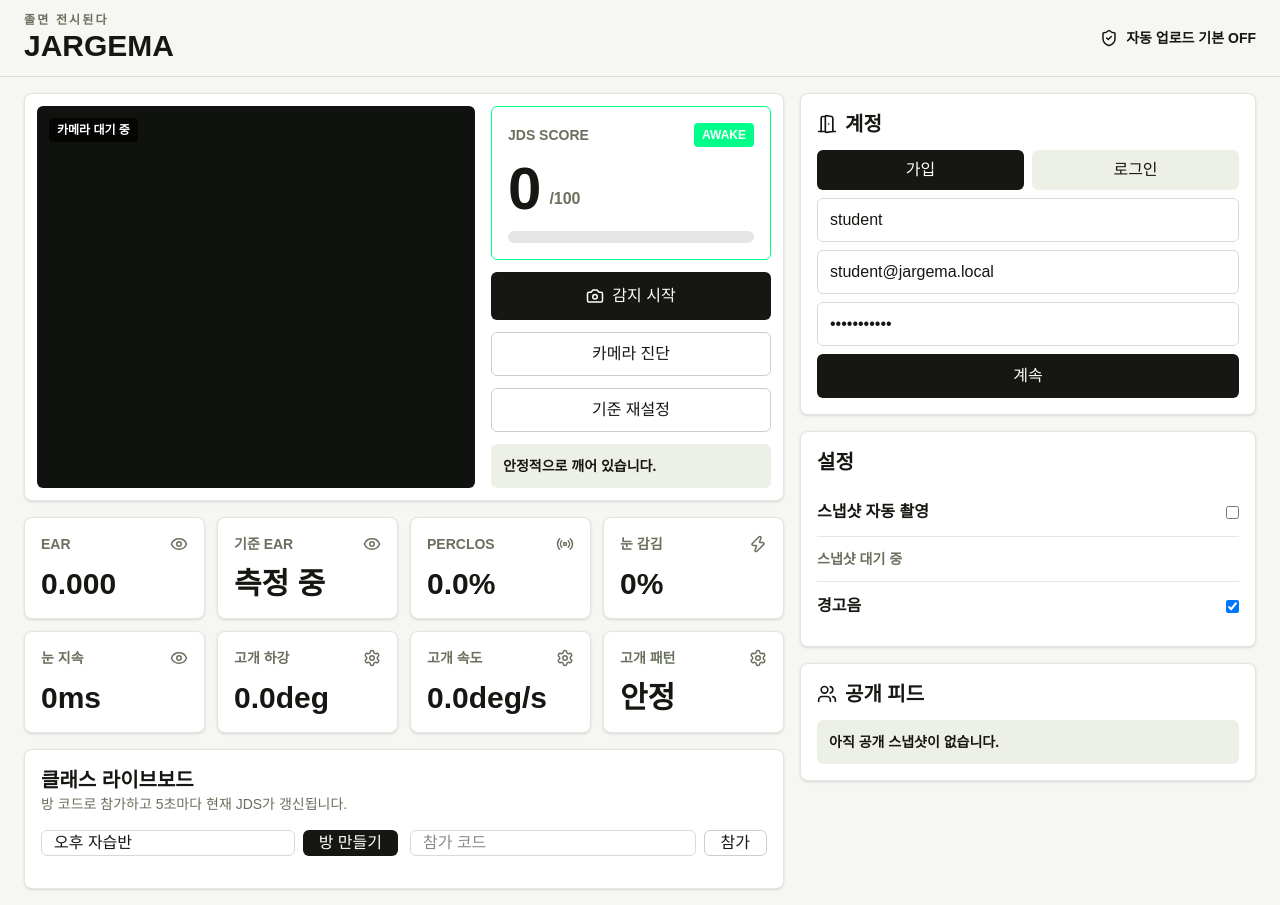
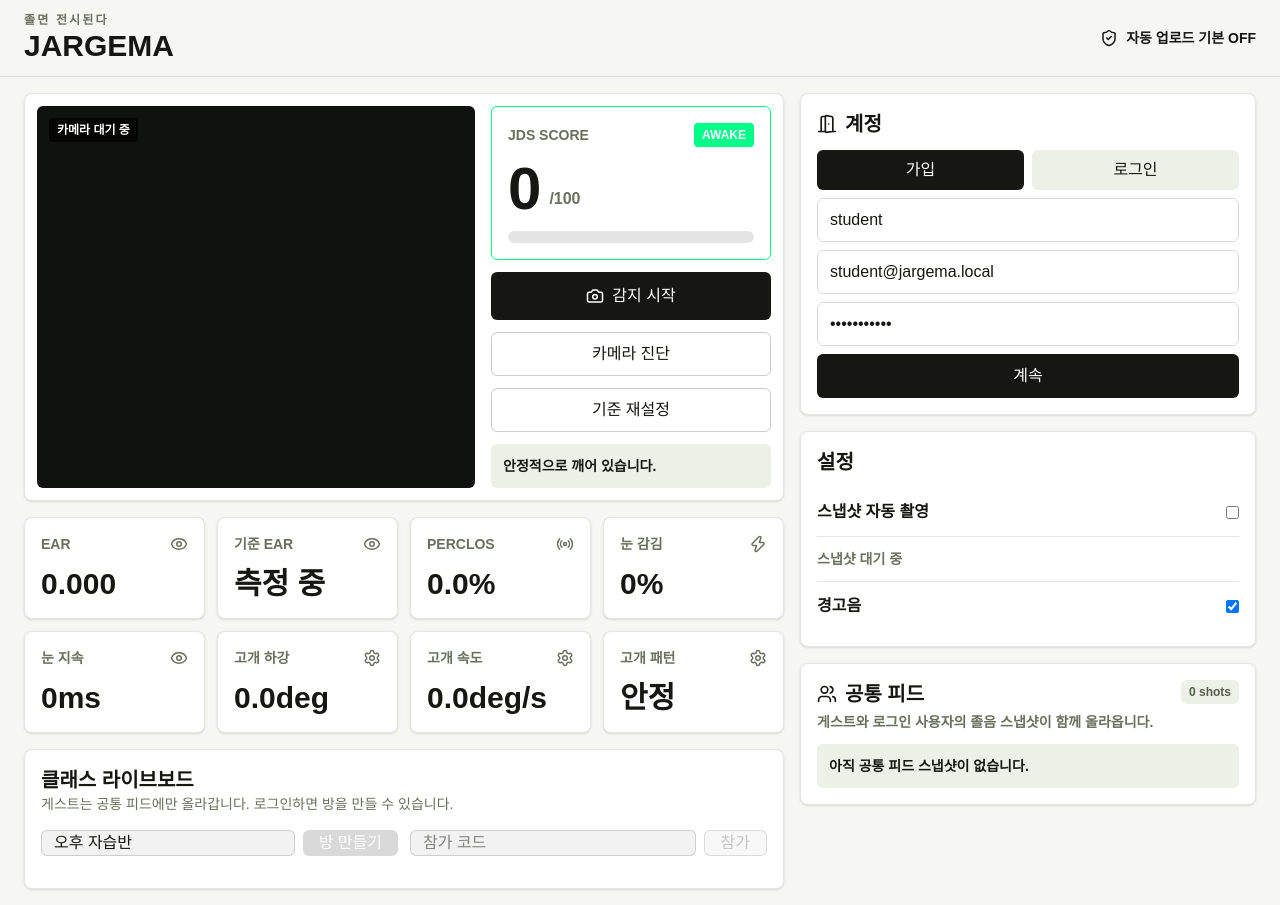
Before and after one commit to Cozystone/JARGEMA, a Next.js app: page / in a window 1280 px wide. Built offline with nearby package versions, Linux system fonts and the light colour scheme.

Commit message:
Improve common feed UI and guest snapshots

```diff
--- a/src/app/api/snapshots/route.ts
+++ b/src/app/api/snapshots/route.ts
@@ -13,14 +13,13 @@ const schema = z.object({
 
 export async function POST(request: Request) {
   const user = await readSession();
-  if (!user) return NextResponse.json({ error: "unauthorized" }, { status: 401 });
-
   const parsed = schema.safeParse(await request.json());
   if (!parsed.success) return NextResponse.json({ error: "invalid_input" }, { status: 400 });
 
+  const guestId = `guest_${crypto.randomUUID()}`;
   const snapshot = addSnapshot({
-    userId: user.id,
-    username: user.username,
+    userId: user?.id ?? guestId,
+    username: user?.username ?? "guest",
     imageUrl: parsed.data.imageUrl,
     jdsScore: parsed.data.jdsScore,
     caption: parsed.data.caption ?? "졸음 포착",
--- a/src/components/JargemaApp.tsx
+++ b/src/components/JargemaApp.tsx
@@ -521,11 +521,6 @@ export function JargemaApp() {
       reactions: {},
     };
     setFeed((current) => mergeSnapshots([localSnapshot], current));
-    if (!user) {
-      setSnapshotStatus("로컬 피드에 표시됨. 서버 업로드는 로그인 후 동작합니다.");
-      uploadInFlightRef.current = false;
-      return;
-    }
     try {
       const response = await fetch("/api/snapshots", {
         method: "POST",
@@ -539,14 +534,14 @@ export function JargemaApp() {
         }),
       });
       if (!response.ok) {
-        setSnapshotStatus("로컬 피드에 표시됨. 서버 업로드는 실패했습니다.");
+        setSnapshotStatus("공통 피드에 로컬 표시됨. 서버 동기화는 실패했습니다.");
         return;
       }
       const data = (await response.json()) as { snapshot?: Snapshot };
       if (data.snapshot) {
         setFeed((current) => mergeSnapshots([data.snapshot as Snapshot], current.filter((snapshot) => snapshot.id !== localSnapshot.id)));
       }
-      setSnapshotStatus("스냅샷 업로드 완료. 30초 쿨타임");
+      setSnapshotStatus("공통 피드에 업로드 완료. 30초 쿨타임");
     } finally {
       uploadInFlightRef.current = false;
     }
@@ -722,18 +717,18 @@ export function JargemaApp() {
             <div className="flex flex-wrap items-center justify-between gap-3">
               <div>
                 <h2 className="text-xl font-black">클래스 라이브보드</h2>
-                <p className="text-sm font-medium text-[#69705d]">방 코드로 참가하고 5초마다 현재 JDS가 갱신됩니다.</p>
+                <p className="text-sm font-medium text-[#69705d]">{user ? "방 코드로 참가하고 5초마다 현재 JDS가 갱신됩니다." : "게스트는 공통 피드에만 올라갑니다. 로그인하면 방을 만들 수 있습니다."}</p>
               </div>
               {room && <span className="rounded-md bg-[#00a66a] px-3 py-2 font-black text-white">{room.code}</span>}
             </div>
             <div className="mt-4 grid gap-3 md:grid-cols-2">
               <div className="flex gap-2">
-                <input value={className} onChange={(event) => setClassName(event.target.value)} className="min-w-0 flex-1 rounded-md border border-black/15 px-3" />
-                <button onClick={createRoom} className="rounded-md bg-[#161712] px-4 font-bold text-white">방 만들기</button>
+                <input value={className} onChange={(event) => setClassName(event.target.value)} disabled={!user} className="min-w-0 flex-1 rounded-md border border-black/15 px-3 disabled:bg-black/5" />
+                <button onClick={createRoom} disabled={!user} className="rounded-md bg-[#161712] px-4 font-bold text-white disabled:bg-black/25">방 만들기</button>
               </div>
               <div className="flex gap-2">
-                <input value={joinCode} onChange={(event) => setJoinCode(event.target.value.toUpperCase())} placeholder="참가 코드" className="min-w-0 flex-1 rounded-md border border-black/15 px-3" />
-                <button onClick={joinRoom} className="rounded-md border border-black/20 px-4 font-bold">참가</button>
+                <input value={joinCode} onChange={(event) => setJoinCode(event.target.value.toUpperCase())} disabled={!user} placeholder="참가 코드" className="min-w-0 flex-1 rounded-md border border-black/15 px-3 disabled:bg-black/5" />
+                <button onClick={joinRoom} disabled={!user} className="rounded-md border border-black/20 px-4 font-bold disabled:bg-black/5 disabled:text-black/35">참가</button>
               </div>
             </div>
             <div className="mt-4 grid gap-2 sm:grid-cols-2 lg:grid-cols-3">
@@ -804,19 +799,28 @@ export function JargemaApp() {
           </section>
 
           <section className="rounded-lg border border-black/10 bg-white p-4 shadow-sm">
-            <h2 className="mb-3 flex items-center gap-2 text-xl font-black"><Users size={20} /> 공개 피드</h2>
-            <div className="space-y-3">
-              {feed.length === 0 && <p className="rounded-md bg-[#edf0e6] p-3 text-sm font-semibold">아직 공개 스냅샷이 없습니다.</p>}
+            <div className="mb-3 flex items-start justify-between gap-3">
+              <div>
+                <h2 className="flex items-center gap-2 text-xl font-black"><Users size={20} /> 공통 피드</h2>
+                <p className="mt-1 text-sm font-bold text-[#69705d]">게스트와 로그인 사용자의 졸음 스냅샷이 함께 올라옵니다.</p>
+              </div>
+              <span className="rounded-md bg-[#edf0e6] px-2 py-1 text-xs font-black text-[#56604e]">{feed.length} shots</span>
+            </div>
+            <div className="grid gap-3">
+              {feed.length === 0 && <p className="rounded-md bg-[#edf0e6] p-3 text-sm font-semibold">아직 공통 피드 스냅샷이 없습니다.</p>}
               {feed.map((snapshot) => (
-                <article key={snapshot.id} className="overflow-hidden rounded-md border border-black/10">
-                  {/* eslint-disable-next-line @next/next/no-img-element */}
-                  <img src={snapshot.imageUrl} alt="JARGEMA snapshot" className="aspect-video w-full object-cover" />
-                  <div className="p-3">
-                    <div className="flex justify-between text-sm font-black">
-                      <span>JDS {snapshot.jdsScore} · @{snapshot.username}</span>
-                      <span>{new Date(snapshot.createdAt).toLocaleTimeString("ko-KR")}</span>
+                <article key={snapshot.id} className="overflow-hidden rounded-md border border-black/10 bg-[#fbfcf8]">
+                  <div className="relative">
+                    {/* eslint-disable-next-line @next/next/no-img-element */}
+                    <img src={snapshot.imageUrl} alt="JARGEMA snapshot" className="aspect-video w-full object-cover" />
+                    <span className="absolute left-2 top-2 rounded bg-[#ff4500] px-2 py-1 text-xs font-black text-white">JDS {snapshot.jdsScore}</span>
+                  </div>
+                  <div className="space-y-2 p-3">
+                    <div className="flex items-center justify-between gap-2 text-xs font-black text-[#69705d]">
+                      <span className="truncate">@{snapshot.username || "guest"}</span>
+                      <span>{new Date(snapshot.createdAt).toLocaleTimeString("ko-KR", { hour: "2-digit", minute: "2-digit" })}</span>
                     </div>
-                    <p className="mt-1 font-bold">{snapshot.caption}</p>
+                    <p className="rounded bg-white p-2 text-sm font-black leading-5">{snapshot.caption}</p>
                   </div>
                 </article>
               ))}
```
